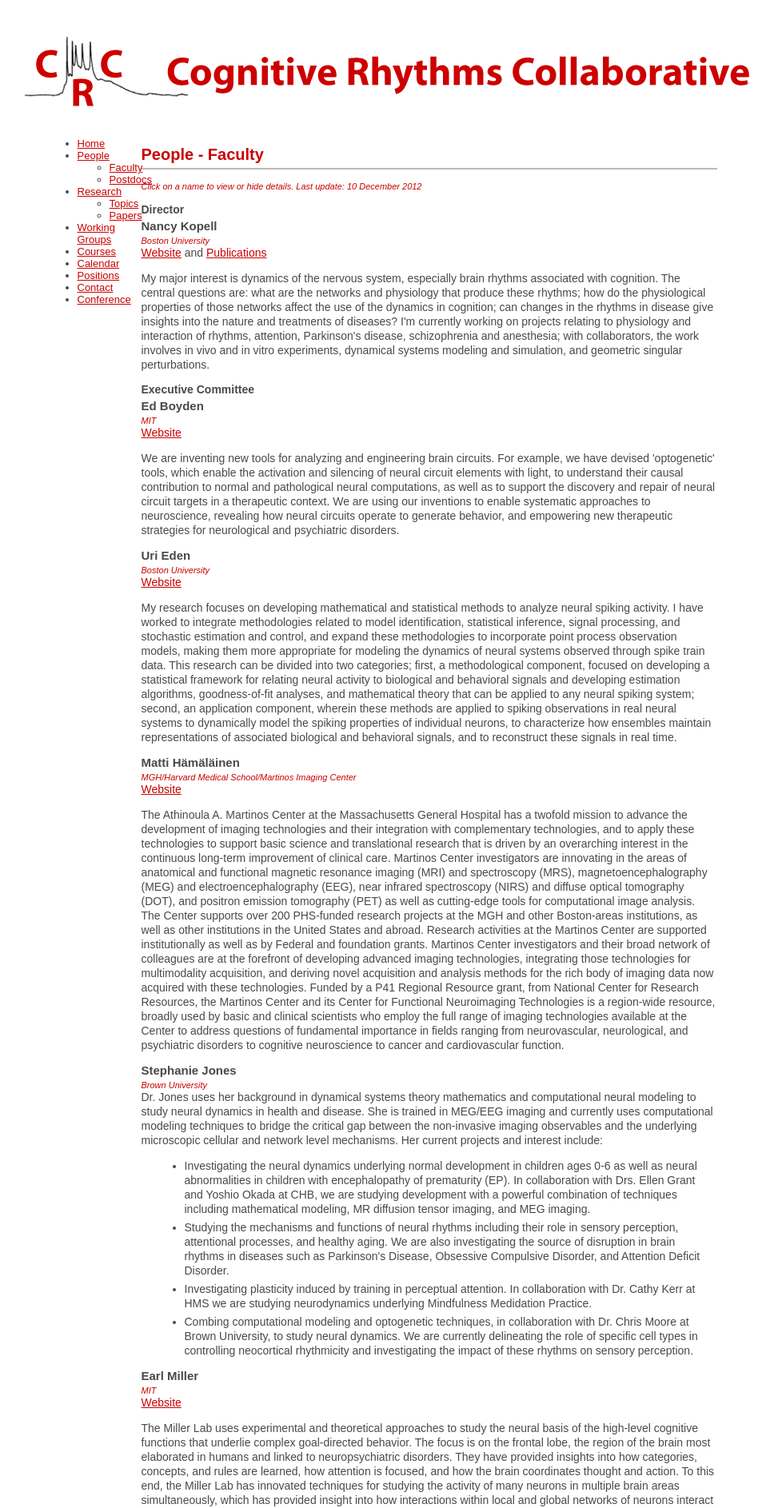
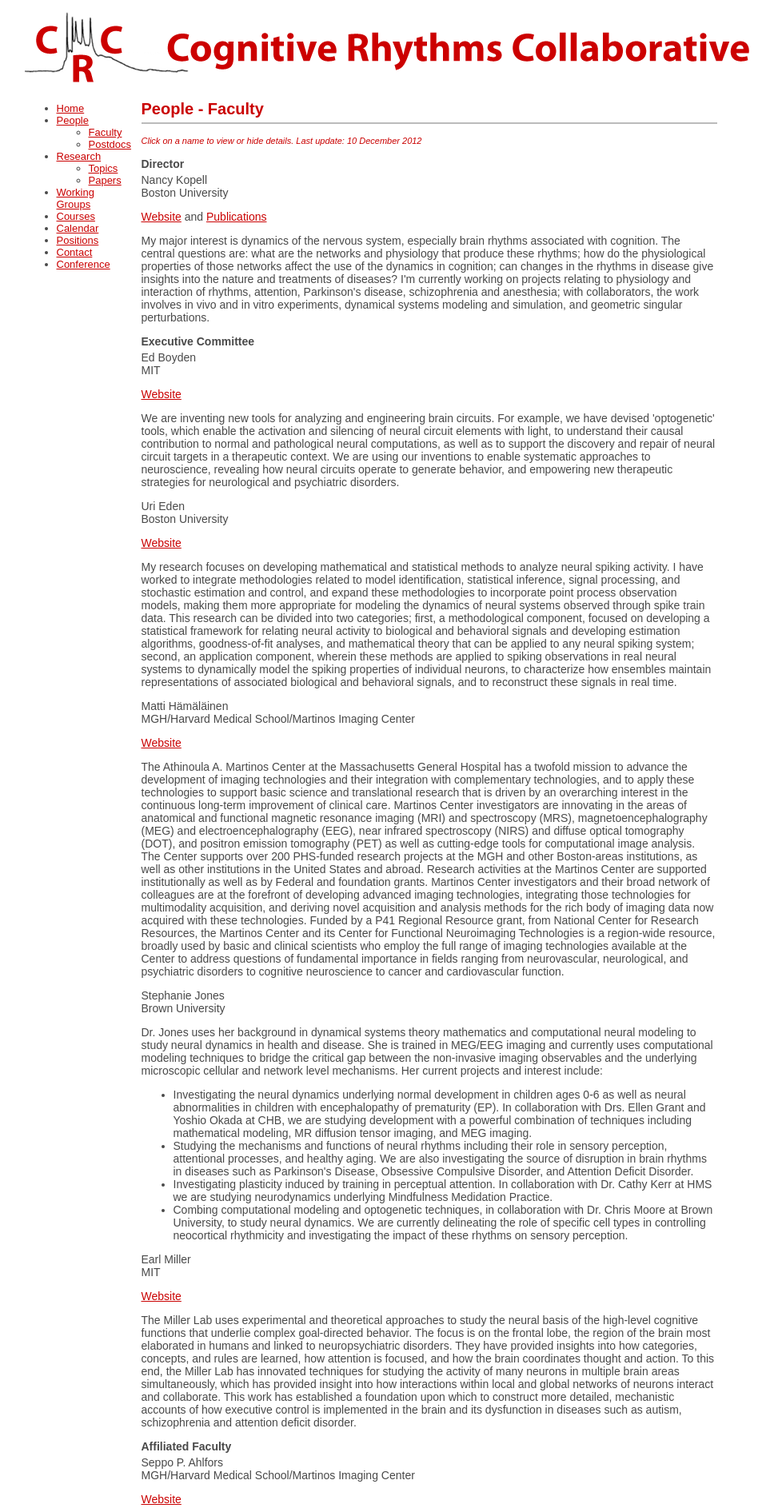
Before and after one commit to cogrhythms/cogrhythms.github.io, a Jekyll site: the page built from people/faculty/index.md, in a window 1280 px wide. Shown: the top 1886 px of the page at 80% size, without its empty margins (138-1106 px from the left). Built offline with Jekyll 4.4.1, drawn with Linux system fonts in a browser that asks for light colours; Markdown is read by kramdown in place of the engine named in the settings.

Commit message:
ruthlessly cut CSS. Still need to sort out cohesive page structure styling.g

```diff
--- a/css/crc.css
+++ b/css/crc.css
@@ -1,29 +1,25 @@
 body {
-	font-family: arial, sans-serif; color: #494949; font-size: 13px; background-color: #fff;
+    font-family: arial, sans-serif;
+    color: #494949;
+    font-size: 13px;
+    background-color: #fff;
 }
 
-a:link, a:hover, a:active, a:visited {
-	color: #ca0001;
+/* Page structure */
+
+#head, #foot {
+    text-align: center; /*this appears to center the header image*/
+    padding: 30px auto;
 }
 
-#head, #foot {
+#content {/*ugh. Where is a good cross-browser basic layout? I don't want to troubleshoot all these pieces.*/
     position: relative;
     top: 0;
     left: 0;
-	width: 100%;
-	height: 164px;
-	text-align: center;
-	/* [disabled]background: #a72e11 url('../images/top-gradient.gif') top left repeat-x; */
-	}
-
-#head img {
     width: 943px;
-	height: 104px;
-	margin: 30px auto;
-	}
-
-#content {
-	position: relative; top: 0; left: 0; width: 943px; height: auto; margin: 0px auto; overflow: hidden;
+    height: auto;
+    margin: 0px auto;
+    overflow: hidden;
 }
 
 #foot {
@@ -40,7 +36,12 @@
 }
 
 #footer-content {
-	position: relative; top: 0; left: 0; width: 943px; height: auto; margin: 0px auto;
+    position: relative;
+    top: 0;
+    left: 0;
+    width: 943px;
+    height: auto;
+    margin: 0px auto;
 }
 
 #footer-content img {
@@ -57,10 +58,6 @@
     line-height: 1.25em;
 }
 
-#banner_img {
-	position: relative; top: 0; left: 0; width: 943px; height: 141px; margin: 25px auto;
-	}
-
 #left-col {
     float: left;
     top: 0;
@@ -69,44 +66,15 @@
     height: auto;
     margin: 0px 0px 0px 0px;
 }
-#crc_menu {
-	margin: 0px 0px 0px 26px;
-}
-
-#fat-col, #slim-col {
-	float: left; top: 0; left: 0; width: 500px; height: auto; margin: 0px 0px 0px 42px;
-	}
 
 #one-col {
     float: left; top: 0; left: 0; width: 720px; height: auto; margin: 0px 0px 0px 42px; font-size: 14px;
 }
 
-#right-col {
-	float: left; top: 0; left: 0; width: 200px; height: auto; min-height: 20px; margin: 0px 0px 0px 30px;
-}
+/* Text Styling*/
 
-#img.map {
-	float: left; top: 0; left: 0; width: 386px; height: auto; min-height: 20px; margin: 0px 0px 0px 25px;
-}
-
-p.home {
-	font-size: 14px; line-height: 1.8em;
-	}
-
-#right-col img {
-	float: left; width: 200px;
-}
-
-#slim-col {
-	width: 320px;
-}
-
-#slim-col p, .lab {
-	margin: 0px 0px 15px 0px; font-size: 12px; line-height: 1.6em;
-}
-
-img.map {
-	width: 386px;
+a:link, a:hover, a:active, a:visited {
+    color: #ca0001;
 }
 
 h1 {
@@ -115,13 +83,6 @@
     font-size: 20px;
     color: #ca0001;
     border-bottom: 2px solid #BBB;
-}
-
-#title {
-	margin: 0px 0px 15px 0px;
-	font-size: 24px;
-	color: #ca0001;
-	font-weight: bold;
 }
 
 h2 {
@@ -141,83 +102,8 @@
 }
 
 .hr {
-	position: relative; top: 0; left: 0; width: 100%; height: 1px; margin: 0px 0px 15px 0px; background-color: #dadada;
+    width: 100%;
+    height: 2px;
+    margin: 10px 0px 10px 0px;
+    background-color: #BBB;
 }
-
-#one-col p, #fat-col p {
-	line-height: 18px; margin: 0px 0px 14px 0px;
-}
-.name {
-	margin: 0px 0px 4px 0px;
-	font-size: 15px;
-	font-weight: bold;
-}
-.inst {
-	font-size: 11px;
-	font-weight: normal;
-	font-style: italic;
-	color: #ca0001;
-}
-
-.lab {
-	display: block; position: relative; top: 0; left: 0; font-size: 14px; margin: 0px 0px 25px 0px;
-	}
-
-.title {
-	display: block; margin: 0px 0px 3px 0px; font-size: 14px; font-weight: bold; color: #494949; line-height: 1.6em
-	}
-
-.linkred {
-	display: block; margin: 0px 0px 3px 0px; font-size: 14px; font-weight: bold; text-decoration: underline; color: #cc0200;
-	}
-.room {
-	font-size: 14px; font-weight: bold; line-height: 1.3em
-}
-
-table.members {
-	width: 700px; height: auto; font-size: 13px;
-}
-
-table.members th {
-	padding: 5px 0px 2px 0px; color: #b5b5b5; font-weight: bold; text-transform: uppercase;
-}
-
-table.members tr.table-head {
-	border-bottom: 1px solid #b5b5b5;
-}
-
-table.members td {
-	padding: 8px 10px 8px 0px;
-}
-
-table.members td.name {
-	width: 110px;
-}
-
-table.members td.department {
-	width: 250px;
-}
-
-table.members td.phone {
-	width: 100px;
-}
-
-table.members td.email {
-	width: 100px;
-}
-
-ul.address {
-	margin: 0px 0px 14px 14px;
-	}
-
-ul.address li {
-	height: 14px; font-weight: bold;
-	}
-
-ul.bullets {
-	list-style-type: disc;
-	}
-
-ul.bullets li {
-	margin: 0px 0px 5px 14px; line-height: 18px;
-	}
```
Lines whose indentation alone changed are shown as unchanged.
